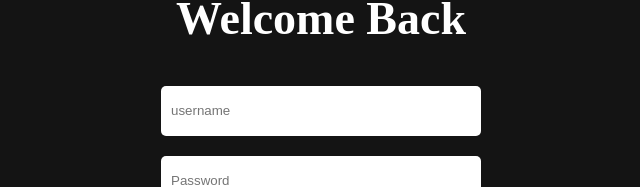
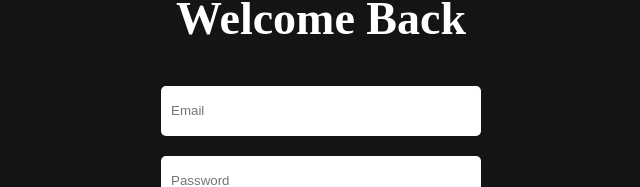
Before and after one commit to DeVTeJ10/Home-ly, a React (Vite) app: page /login in a window 1280 px wide. Shown: the part 316-503 px from the top of the page, without its empty margins (319-959 px from the left). Built offline with nearby package versions, Linux system fonts and the light colour scheme.

Commit message:
Login and signup pages succesfully posting data

```diff
--- a/src/Auth/Login/login.jsx
+++ b/src/Auth/Login/login.jsx
@@ -6,24 +6,29 @@ import "./login.css";
 
 const Login = () => {
 
-  const [username, setUsername] = useState("");
+  const [email, setEmail] = useState("");
   const [password, setPassword] = useState("");
+  const [error, setError] = useState("");
+  const [successfull, setSuccessfull] = useState("");
 
   const handleSubmit = (e) => {
     e.preventDefault();
-    const users = {username, password}
+    const users = { email, password };
 
     axios.post("https://finaki-backend.onrender.com/api/v1/auth/login", users)
       .then(response => {
-      console.log("data sent succesfully:", response)
+        console.log("data sent successfully:", response);
+        setSuccessfull(response.data.message); // Set success message
+        setError(""); // Clear any previous error messages
       })
       .catch(error => {
-      console.log("error sending data:", error)
-    })
+        console.error("error sending data", error.response ? error.response.data : error);
+        setError(error.response ? error.response.data.message : "An unexpected error occurred."); // Set error message
+        setSuccessfull(""); // Clear any previous success messages
+      });
   }
 
   return (
-
     <div>
       <div className='login-container'>
         <Link to="/">
@@ -31,20 +36,25 @@ const Login = () => {
         </Link>
         <h1 className='welcome-back'>Welcome Back</h1>
 
+        {error && <p className="error">{error}</p>} {/* Display error message */}
+        {successfull && <p className="success">{successfull}</p>} {/* Display success message */}
+
         <form onSubmit={handleSubmit} autoComplete='on'>
-        <input type="text"
-              value={username}
-              onChange={(e) => setUsername(e.target.value)}
-              placeholder="username"
+          <input type="email"
+                value={email}
+                onChange={(e) => setEmail(e.target.value)}
+                placeholder="Email"
                 className='login-input'
-              id='username'/>
+                id='Email'
+                name='Email'/>
 
           <input type="password"
                 value={password}
                 onChange={(e) => setPassword(e.target.value)}
                 placeholder="Password"
                 className='login-input'
-              id='password'/>
+                id='password'
+                name='password'/>
 
           <button className='login-button' type='submit'>Login</button>
         </form>
```
Lines whose indentation alone changed are shown as unchanged.
